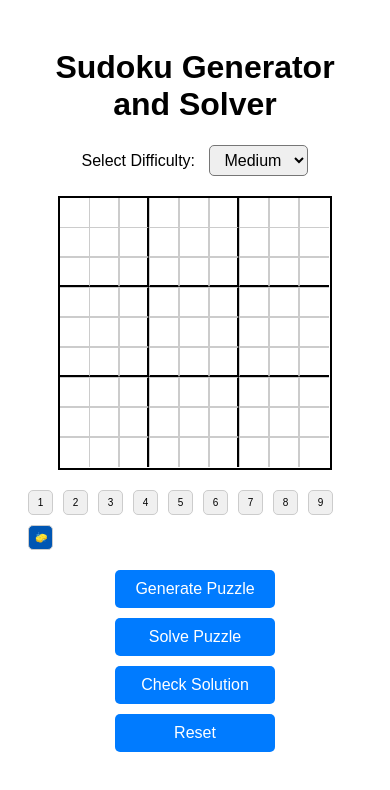
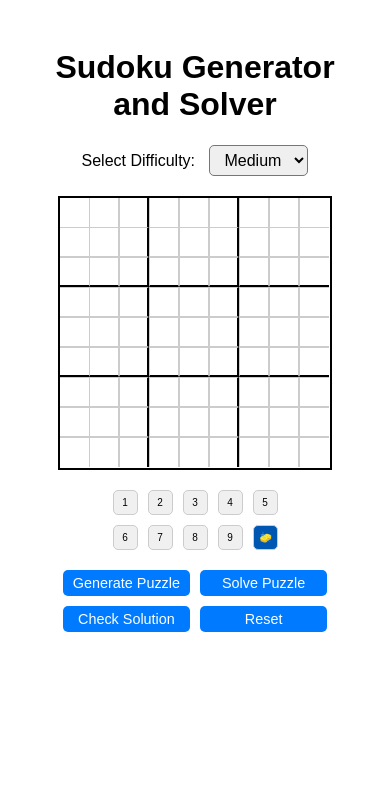
Before and after one commit to d0meq/web-sudoku, a React (Vite) app: page / in a window 390 px wide. Shown: the top 790 px of the page. Built offline with nearby package versions, Linux system fonts and the light colour scheme.

Commit message:
Refactor CSS for number selector and controls layout to enhance responsiveness and usability

```diff
--- a/src/App.css
+++ b/src/App.css
@@ -191,6 +191,10 @@
 }
 
 @media (max-width: 768px) {
+  .number-selector{
+    display: grid;
+    grid-template-columns:repeat(5, 1fr);
+  }
   .number-selector button {
     width: 25px;
     height: 25px;
@@ -199,7 +203,12 @@
 
   .controls {
     display: grid;
-    grid-template-columns: 1fr ;
-    grid-template-rows: repeat(4, 1fr);
+    grid-template-columns: 1fr, 1fr ;
+    grid-template-rows: 1fr, 1fr;
+  }
+
+  .controls button {
+    padding: 5px 10px;
+    font-size: 0.9rem;
   }
 }
```
